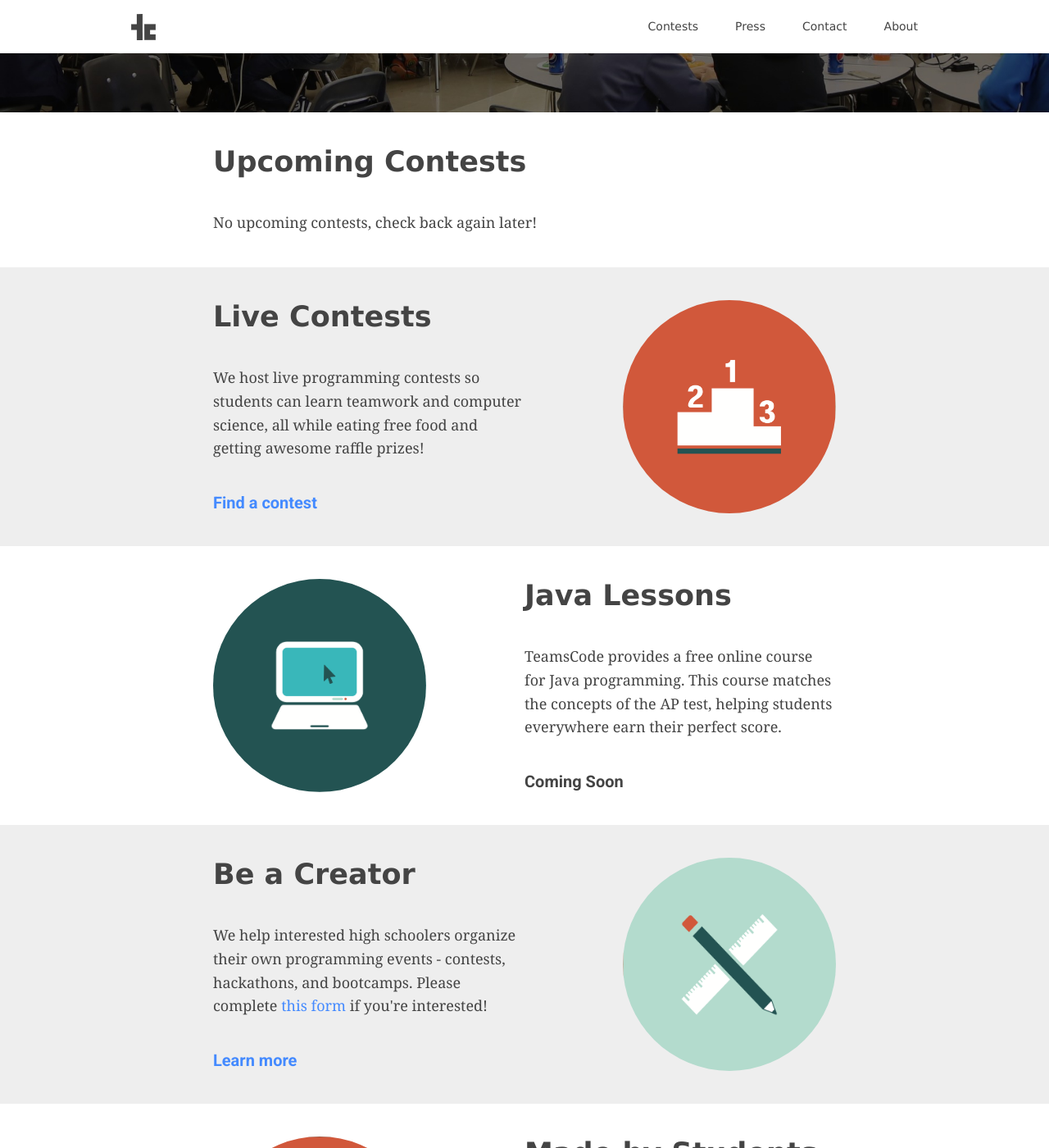
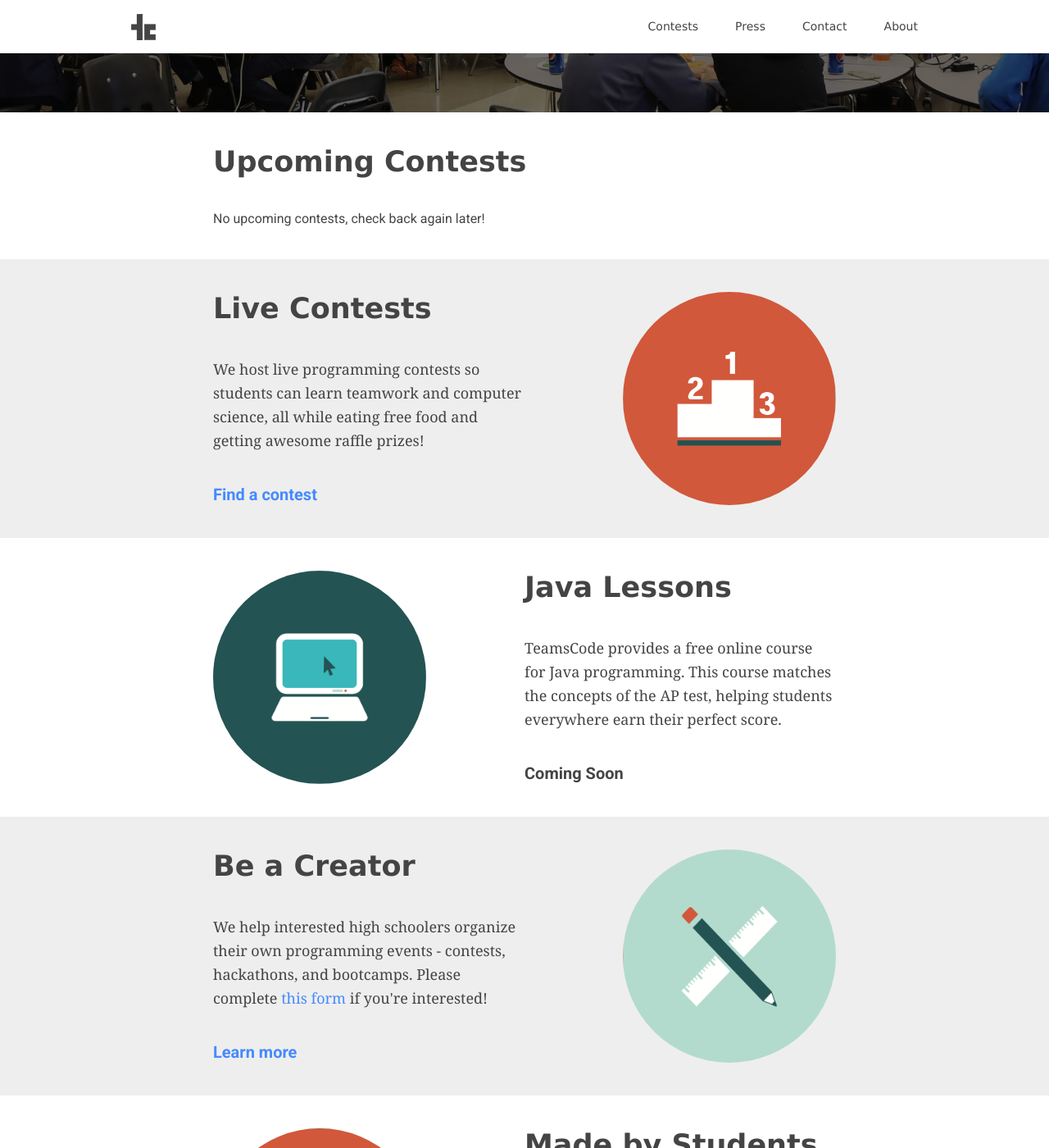
Before and after one commit to teamscode/teamscode.github.io, a Jekyll site: the page built from index.html, in a window 1280 px wide and 1400 px high, scrolled down 457 px. Shown: the whole window at 82% size. Built offline with Jekyll 4.4.1, drawn with Linux system fonts in a browser that asks for light colours; nearby versions of some CDN libraries.

```diff
--- a/_sass/pages/_index.scss
+++ b/_sass/pages/_index.scss
@@ -121,13 +121,6 @@
 
   padding: 40px 0;
 
-
-  .index-competitions-section-list-empty {
-    font-family: 'Georgia';
-    font-size: 18px;
-    line-height: 1.6;
-  }
-
   .widget-header {
     font-family:"Verdana";
     font-size:35px;
```
